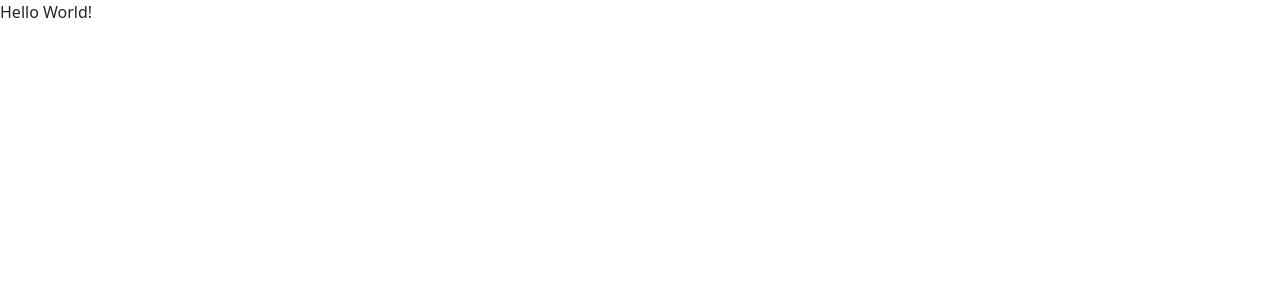
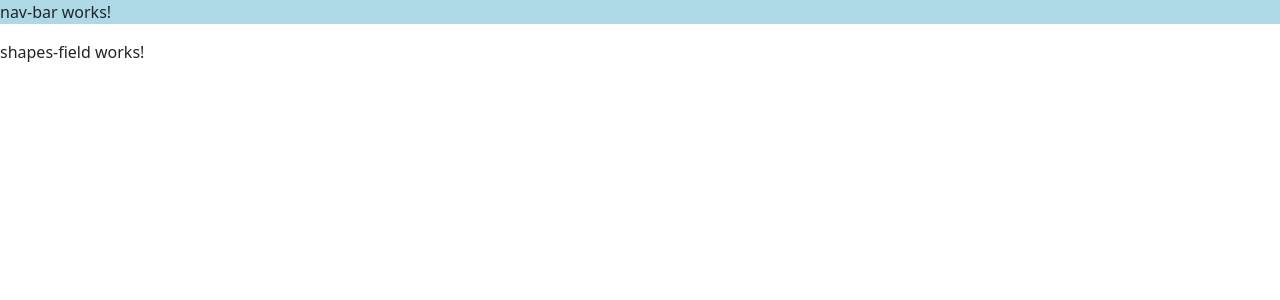
Before and after one commit to GettReady/ShapesField, an Angular app in the folder ClientApp/: page / in a window 1280 px wide. Shown: the top 300 px of the page. Built offline with nearby package versions, Linux system fonts and the light colour scheme.

Commit message:
Angular components basic setup

```diff
--- a/ClientApp/src/app/app.component.html
+++ b/ClientApp/src/app/app.component.html
@@ -1,3 +1,2 @@
-<body>
-  <p>Hello World!</p>
-</body>
+<app-nav-bar></app-nav-bar>
+<app-shapes-field></app-shapes-field>
--- a/ClientApp/src/app/app.module.ts
+++ b/ClientApp/src/app/app.module.ts
@@ -5,10 +5,14 @@ import { HttpClientModule } from '@angular/common/http';
 import { RouterModule } from '@angular/router';
 
 import { AppComponent } from './app.component';
+import { NavBarComponent } from './nav-bar/nav-bar.component';
+import { ShapesFieldComponent } from './shapes-field/shapes-field.component';
 
 @NgModule({
   declarations: [
-    AppComponent
+    AppComponent,
+    NavBarComponent,
+    ShapesFieldComponent
   ],
   imports: [
     BrowserModule.withServerTransition({ appId: 'ng-cli-universal' }),
--- /dev/null
+++ b/ClientApp/src/app/nav-bar/nav-bar.component.html
@@ -0,0 +1 @@
+<p>nav-bar works!</p>
--- /dev/null
+++ b/ClientApp/src/app/nav-bar/nav-bar.component.ts
@@ -0,0 +1,15 @@
+import { Component, OnInit } from '@angular/core';
+
+@Component({
+  selector: 'app-nav-bar',
+  templateUrl: './nav-bar.component.html',
+  styleUrls: ['./nav-bar.component.css']
+})
+export class NavBarComponent implements OnInit {
+
+  constructor() { }
+
+  ngOnInit(): void {
+  }
+
+}
--- /dev/null
+++ b/ClientApp/src/app/shapes-field/shapes-field.component.html
@@ -0,0 +1 @@
+<p>shapes-field works!</p>
--- /dev/null
+++ b/ClientApp/src/app/shapes-field/shapes-field.component.ts
@@ -0,0 +1,15 @@
+import { Component, OnInit } from '@angular/core';
+
+@Component({
+  selector: 'app-shapes-field',
+  templateUrl: './shapes-field.component.html',
+  styleUrls: ['./shapes-field.component.css']
+})
+export class ShapesFieldComponent implements OnInit {
+
+  constructor() { }
+
+  ngOnInit(): void {
+  }
+
+}
--- a/ClientApp/src/styles.css
+++ b/ClientApp/src/styles.css
@@ -0,0 +1,29 @@
+* {
+  box-sizing: border-box;
+}
+
+body {
+  width: 100vw;
+  height: 100vh;
+  overflow: hidden;
+}
+
+app-root {
+  width: 100%;
+  height: 100%;
+}
+
+app-nav-bar {
+  display: block;
+  position: sticky;
+  top: 0;
+  width: 100%;
+  background-color: lightblue;
+}
+
+app-shapes-field {
+  display: block;
+  width: 100%;
+  height: 100%;
+  background-color: white;
+}
```
Also changed, not shown: ClientApp/src/app/nav-bar/nav-bar.component.css (added), ClientApp/src/app/shapes-field/shapes-field.component.css (added), 2 other files (tests, documents, lock files or other folders).
